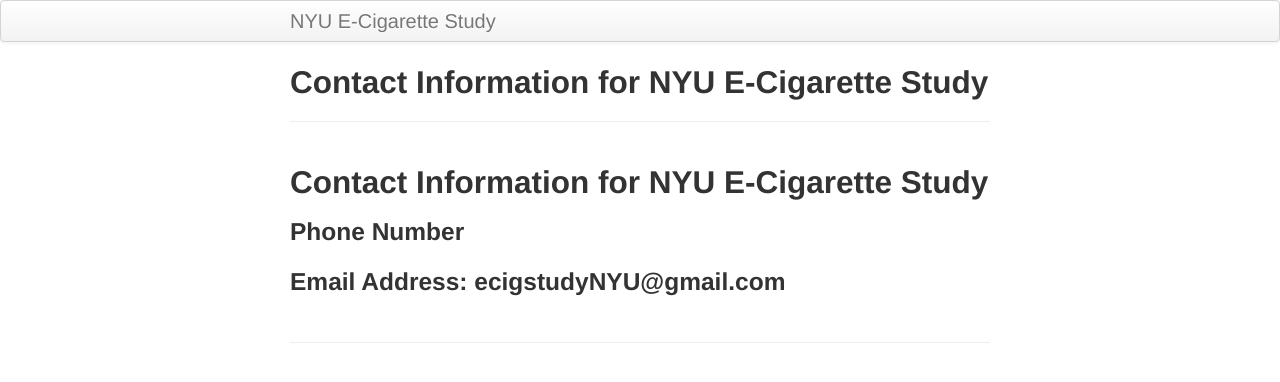
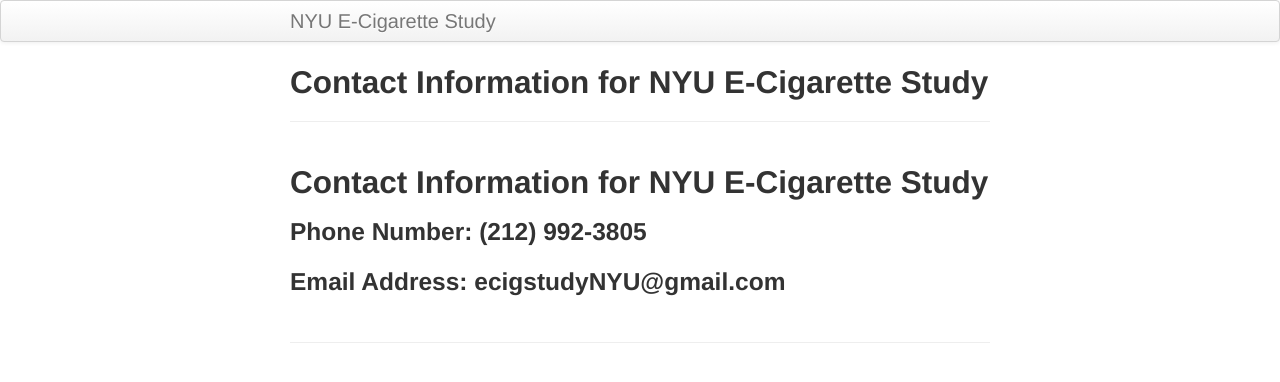
Before and after one commit to nyu-mhealth/juul_study_page, a Jekyll site: the page built from pages/contact_info.md, in a window 1280 px wide. Shown: the top 382 px of the page. Built offline with Jekyll 4.4.1, drawn with Linux system fonts in a browser that asks for light colours; our own code applies the rules of GitHub Pages for plain Markdown files.

Commit message:
Update contact_info.md

```diff
--- a/pages/contact_info.md
+++ b/pages/contact_info.md
@@ -1,5 +1,3 @@
 ## Contact Information for NYU E-Cigarette Study
-
-### Phone Number
-
+### Phone Number: (212) 992-3805
 ### Email Address: ecigstudyNYU@gmail.com
```
